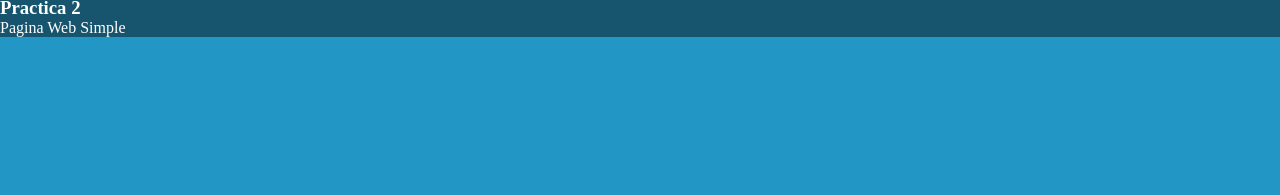
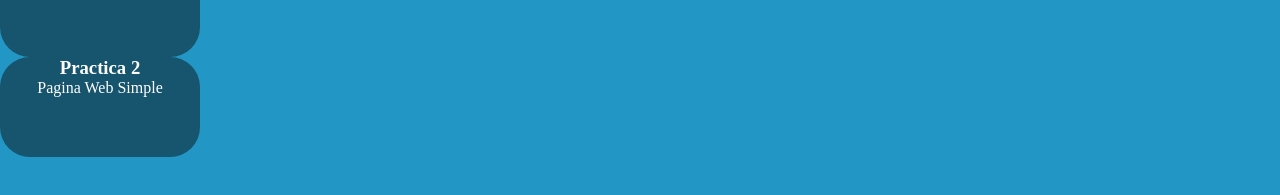
Before and after one commit to NathanLoop2004/PracticasFunvalFrontend1, a plain HTML site: page index.html in a window 1280 px wide. Shown: the part 183-378 px from the top of the page. Drawn offline with Linux system fonts and the light colour scheme.

Commit message:
Segunda Actulizacion de proyecto

```diff
--- a/style.css
+++ b/style.css
@@ -12,6 +12,8 @@ body{
 a{
     text-decoration: none;
     color: white;
+    text-align: center;
+
 }
 
 li{
@@ -23,4 +25,8 @@ li{
 }
 .card{
     background-color: rgb(23, 84, 109);
+    border-radius: 30px;
+    width: 200px;
+    height: 100px;
+    position: relative;
 }
```
